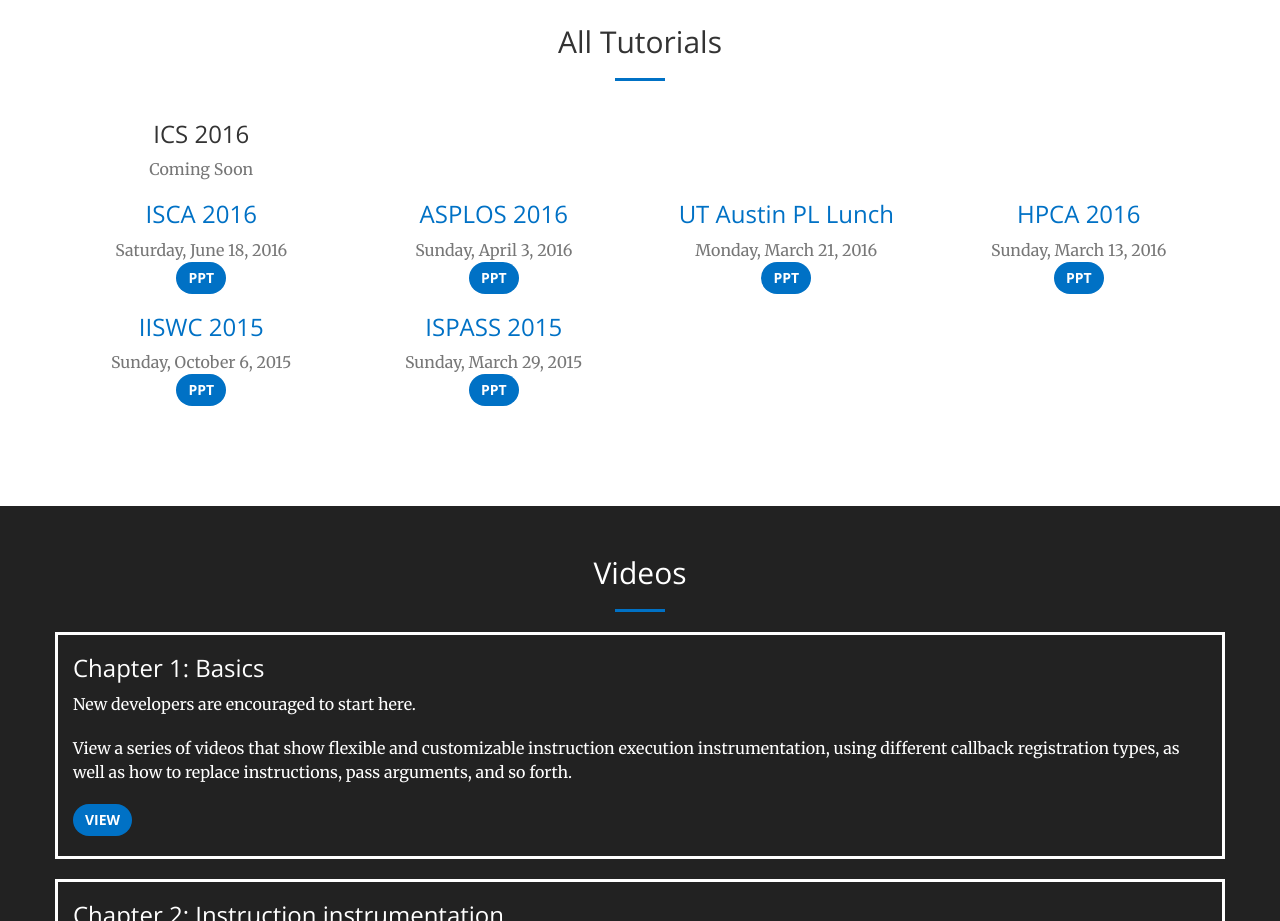
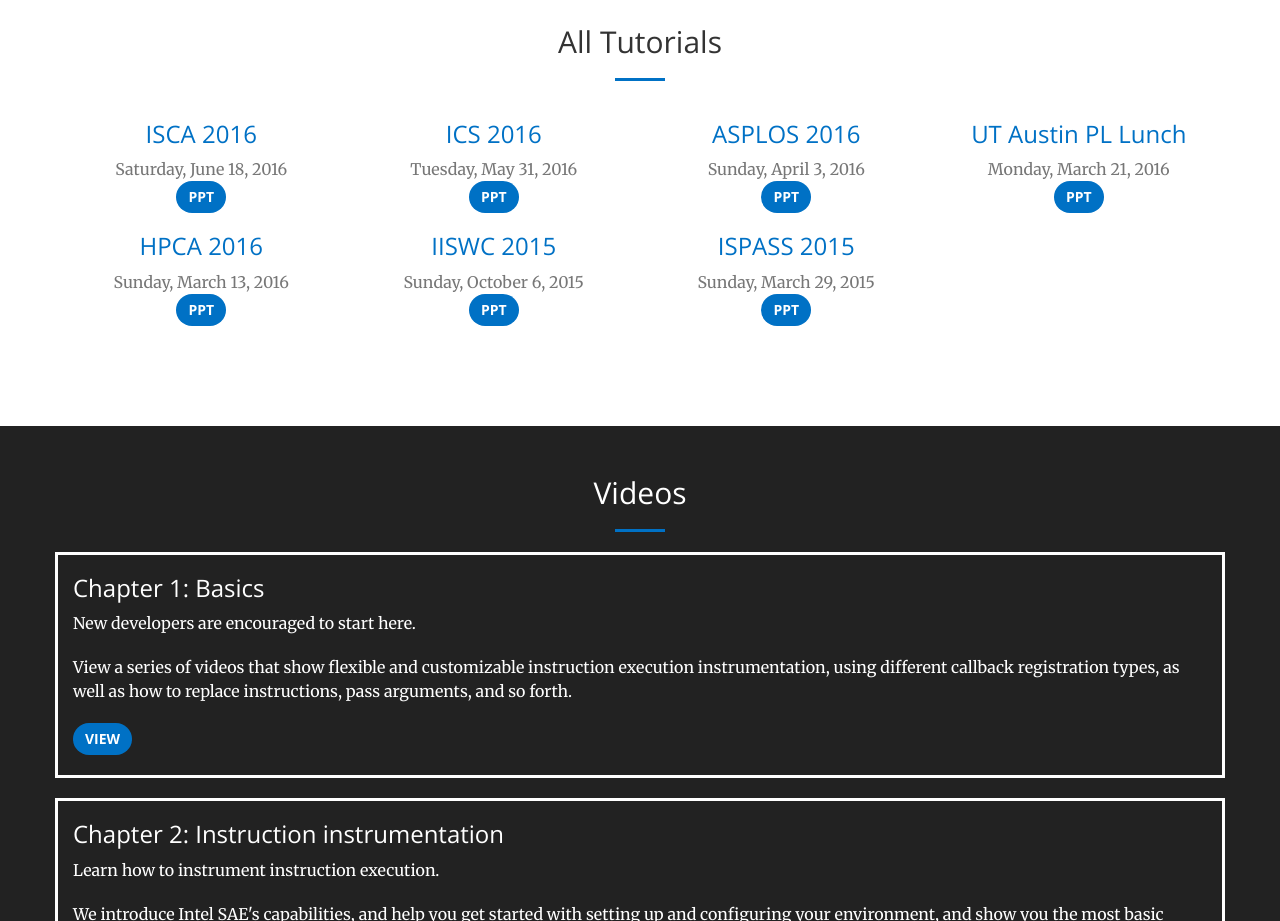
Before and after one commit to Trinity-at-UT/Intel-SAE-Website, a website: page index.html in a window 1280 px wide. Shown: the part 1800-2721 px from the top of the page. Drawn offline with nearby package versions, Linux system fonts and the light colour scheme.

Commit message:
update ICS info.

```diff
--- a/index.html
+++ b/index.html
@@ -113,16 +113,15 @@
             <div class="row">
                 <div class="col-lg-3 col-md-6 text-center">
                     <div class="service-box">
-                        <h3>ICS 2016</h3>
-                        <p class="text-muted">Coming Soon</p>
+                        <a href="http://isca2016.eecs.umich.edu/"><h3>ISCA 2016</h3></a>
+                        <p class="text-muted">Saturday, June 18, 2016</p>
+                        <a class="btn btn-primary" href="img/ppts/">PPT</a>
                     </div>
                 </div>
-            </div>
-            <div class="row">
                 <div class="col-lg-3 col-md-6 text-center">
                     <div class="service-box">
-                        <a href="http://isca2016.eecs.umich.edu/"><h3>ISCA 2016</h3></a>
-                        <p class="text-muted">Saturday, June 18, 2016</p>
+                        <a href="http://ics16.bilkent.edu.tr/"><h3>ICS 2016</h3></a>
+                        <p class="text-muted">Tuesday, May 31, 2016</p>
                         <a class="btn btn-primary" href="img/ppts/">PPT</a>
                     </div>
                 </div>
@@ -140,6 +139,8 @@
                         <a class="btn btn-primary" href="img/ppts/">PPT</a>
                     </div>
                 </div>
+            </div>
+            <div class="row">
                 <div class="col-lg-3 col-md-6 text-center">
                     <div class="service-box">
                         <a href="http://hpca22.site.ac.upc.edu/"><h3>HPCA 2016</h3></a>
@@ -147,8 +148,6 @@
                         <a class="btn btn-primary" href="img/ppts/">PPT</a>
                     </div>
                 </div>
-            </div>
-            <div class="row">
                 <div class="col-lg-3 col-md-6 text-center">
                     <div class="service-box">
                         <a href="http://iiswc.org/iiswc2015/index.html"><h3>IISWC 2015</h3></a>
```
